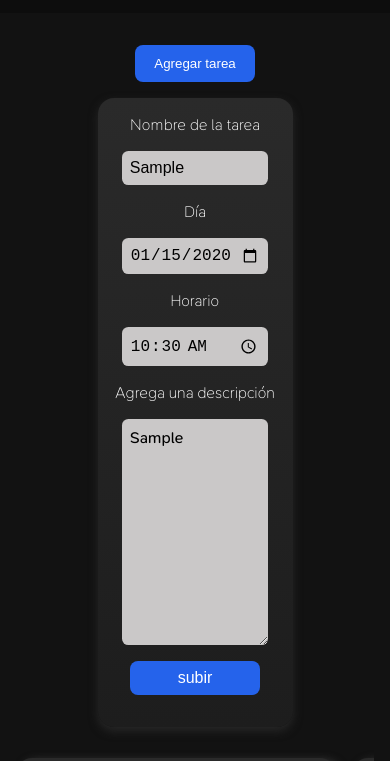
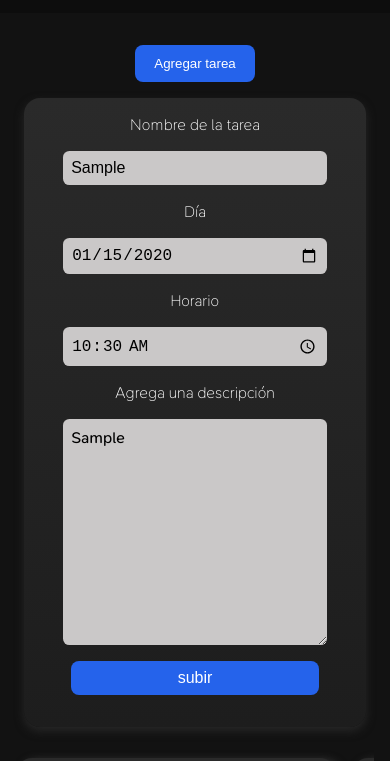
Before and after one commit to facrod/Horizon, a plain HTML site: page index.html in a window 390 px wide. Both pictures are taken after typing "Sample", "2020-01-15", "10:30", "Sample" into the empty fields and a click on the button "Agregar tarea". Shown: the part 82-843 px from the top of the page. Drawn offline with Linux system fonts and the light colour scheme.

Commit message:
arreglado el responsive de agregar tarea

```diff
--- a/style.css
+++ b/style.css
@@ -499,6 +499,9 @@ footer section:nth-child(3) form textarea{
     .acciones-descripcion label{
         margin-right: auto;
     }
+    #agregarTarea.activo {
+        width: 95%;
+    }
 }
 @media (max-width: 981px) {
     footer {
```
